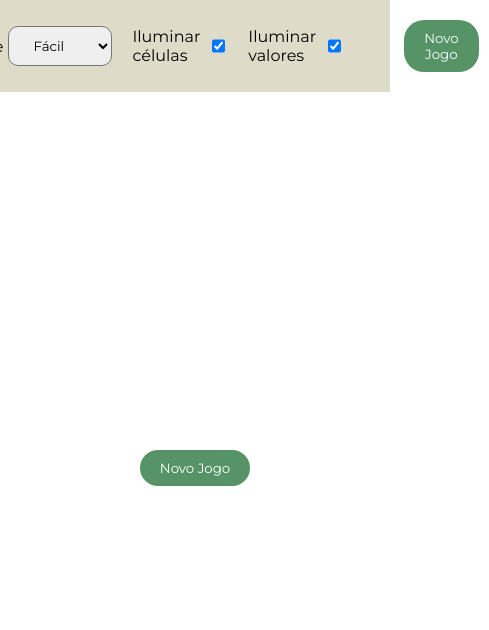
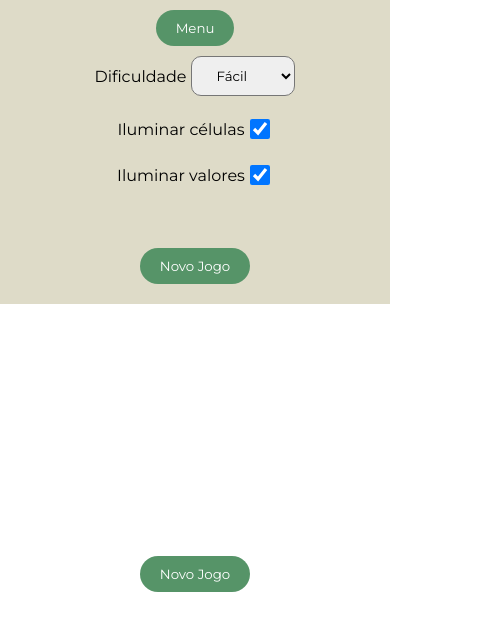
Before and after one commit to PMantovani/sudoku, an Angular app: page / in a window 390 px wide. Shown: the top 630 px of the page, 489 px wide, since content can reach past the window. Built offline with nearby package versions, Linux system fonts and the light colour scheme.

Commit message:
Improve responsiveness of config bar

```diff
--- a/src/app/play/page/play/play.component.html
+++ b/src/app/play/page/play/play.component.html
@@ -1,6 +1,9 @@
 <div class="play-container">
 
   <div class="config-bar">
+    <button class="expand-menu-button" (click)="this.expandedMenu = !this.expandedMenu">Menu</button>
+
+    <ng-container *ngIf="this.expandedMenu">
       <div class="config-entry">
         <label>Dificuldade</label>
         <select (change)="this.onDifficultyChange($event.target.value)">
@@ -32,6 +35,7 @@
         <button *ngIf="!this.buildingGame" (click)="this.startNewGame()">Novo Jogo</button>
         <button *ngIf="this.buildingGame" [disabled]="true">Carregando...</button>
       </div>
+    </ng-container>
   </div>
 
   <div class="game-container">
--- a/src/app/play/page/play/play.component.scss
+++ b/src/app/play/page/play/play.component.scss
@@ -9,6 +9,18 @@ div.play-container {
     justify-content: center;
     background-color: #dedbc8;
     padding: 10px;
+
+    @media (max-width: 1000px) {
+      flex-direction: column;
+
+      button.expand-menu-button {
+        display: flex;
+      }
+    }
+
+    .expand-menu-button {
+      display: none;
+    }
 
     * {
       display: flex;
--- a/src/app/play/page/play/play.component.ts
+++ b/src/app/play/page/play/play.component.ts
@@ -18,6 +18,7 @@ export class PlayComponent implements OnInit {
   public board: Board;
   public gameSolved = false;
   public gameSolvedEvent = new EventEmitter<void>();
+  public expandedMenu = true;
 
   constructor(
     public gameConfig: GameConfigService,
```
Lines whose indentation alone changed are shown as unchanged.
